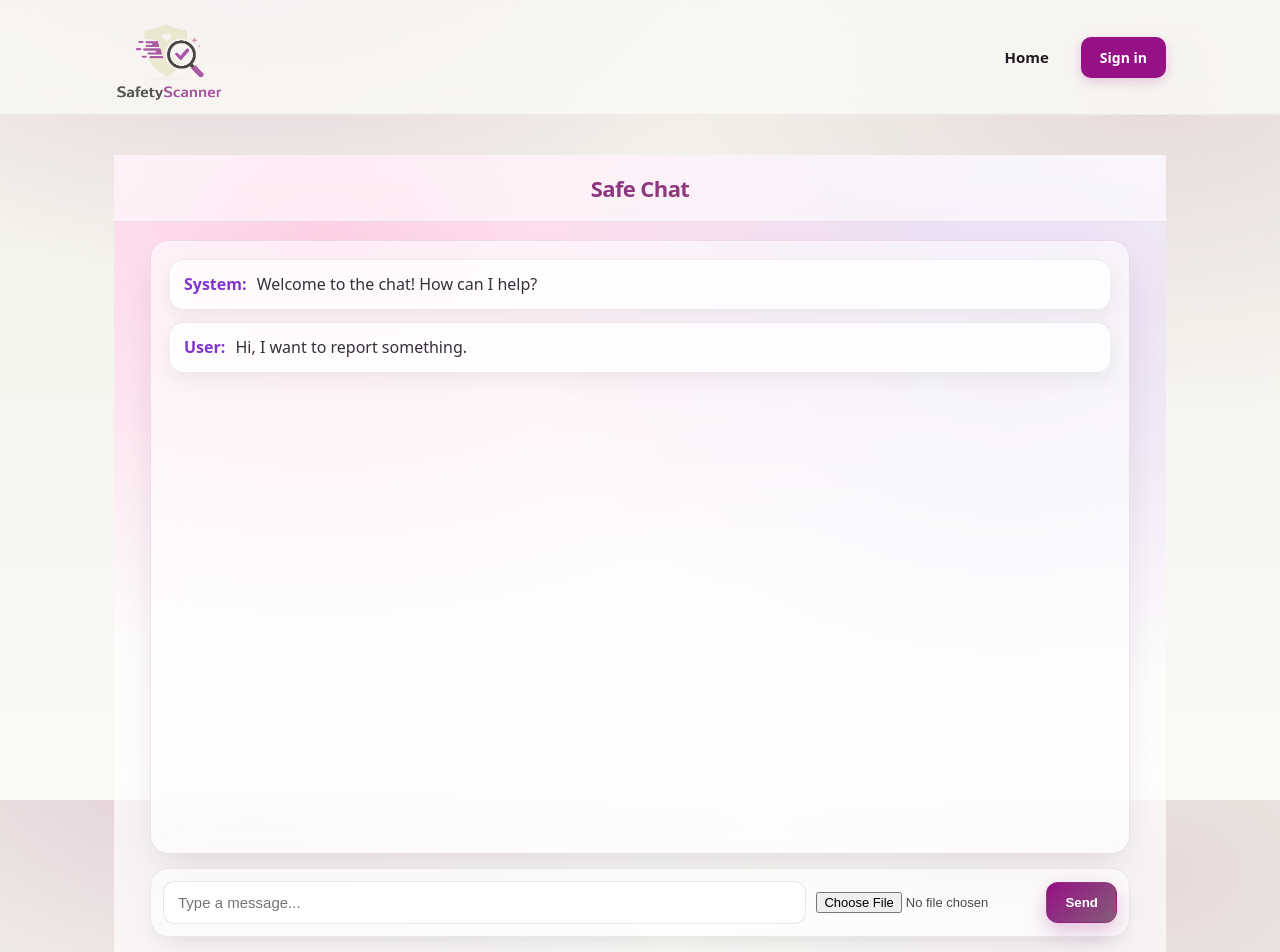
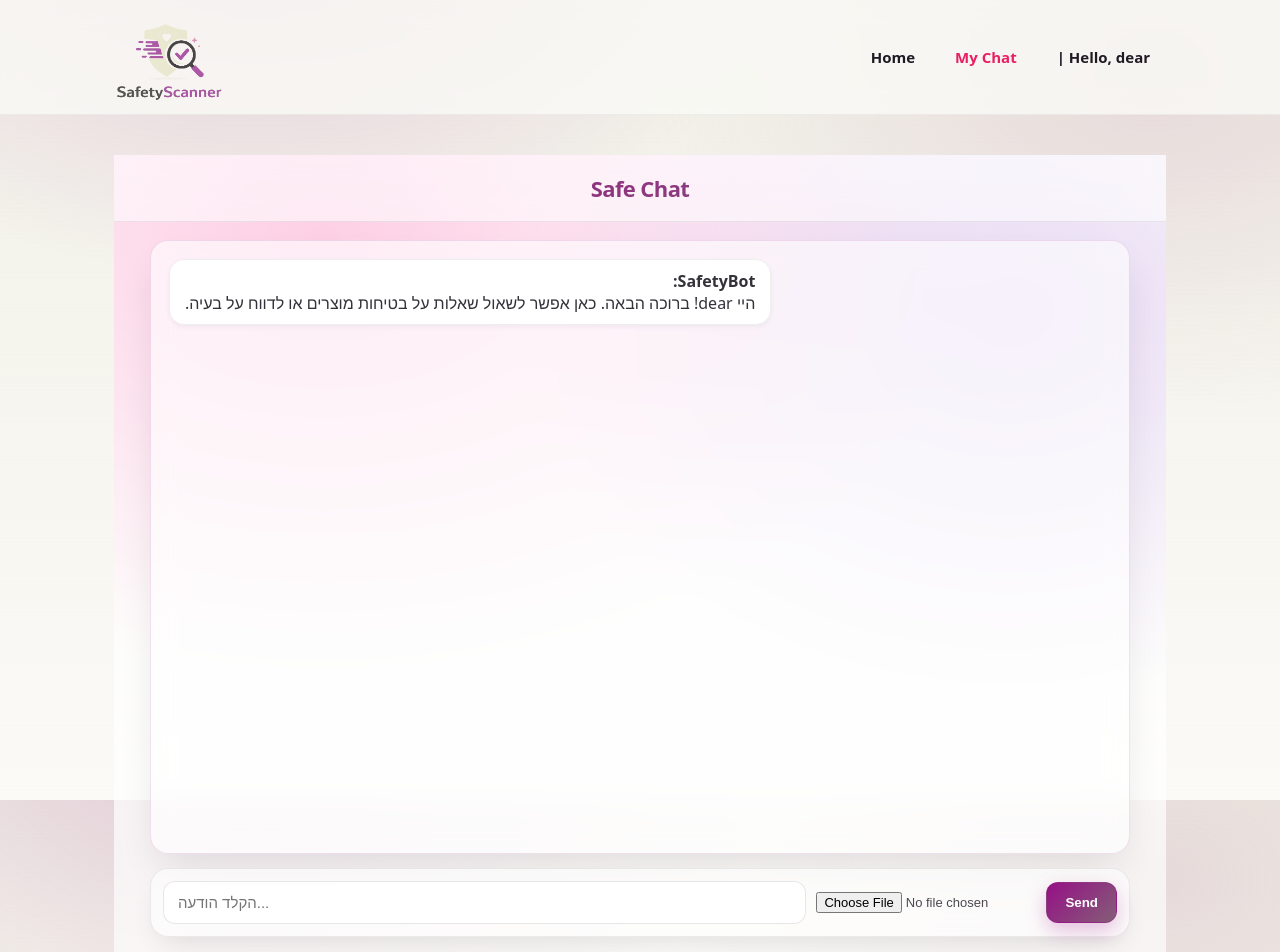
Before and after one commit to yahlizamero/Safety-Scanner, a React (Vite) app in the folder client/: page /chat in a window 1280 px wide. Shown: the top 952 px of the page. Built offline with nearby package versions, Linux system fonts and the light colour scheme; no server answers.

Commit message:
connected chatscreen to real openai

```diff
--- a/client/package.json
+++ b/client/package.json
@@ -11,6 +11,7 @@
   },
   "dependencies": {
     "axios": "^1.13.2",
+    "openai": "^6.15.0",
     "react": "^19.2.0",
     "react-dom": "^19.2.0",
     "react-router": "^7.9.6",
--- a/client/src/App.jsx
+++ b/client/src/App.jsx
@@ -1,15 +1,17 @@
+import { useState } from 'react';
 import { Routes, Route, Link } from 'react-router-dom';
 import Home from './pages/HomePage/HomePage';
-// Will be added later:
-// import AuthPage from './pages/AuthPage/AuthPage';
-// import ChatPage from './pages/ChatPage/ChatPage';
-import styles from './styles/App.module.css';
 import AuthPage from './pages/AuthPage/AuthPage';
 import ChatScreen from "./pages/ChatScreen/ChatScreen";
-import projectLogo from './assets/project-logo.png'
-
+import styles from './styles/App.module.css';
+import projectLogo from './assets/project-logo.png';
 
 function App() {
+  // --- התיקון כאן: מחקנו את ה-setUser (החלק השני) כי הוא מיותר כרגע ---
+  // במקום: const [currentUser, setUser] = ...
+  // כתבנו רק:
+  const [currentUser] = useState({ name: "dear", id: 1 });
+
   return (
       <div className={styles.app}>
         <header className={styles.appHeader}>
@@ -20,7 +22,19 @@ function App() {
 
             <nav className={styles.appNav}>
               <Link to="/" className={styles.appLink}>Home</Link>
-              <Link to="/auth" className={styles.signInButton}>Sign in</Link>
+
+              {!currentUser ? (
+                <Link to="/auth" className={styles.signInButton}>Sign in</Link>
+              ) : (
+                <>
+                  <Link to="/chat" className={styles.appLink} style={{color: '#e91e63', fontWeight: 'bold'}}>
+                    My Chat
+                  </Link>
+                  <span className={styles.appLink} style={{cursor: 'default'}}>
+                     | Hello, {currentUser.name}
+                  </span>
+                </>
+              )}
             </nav>
           </div>
         </header>
@@ -29,7 +43,7 @@ function App() {
         <Routes>
           <Route path="/" element={<Home />} />
           <Route path="/auth" element={<AuthPage />} />
-          <Route path="/chat" element={<ChatScreen />} />
+          <Route path="/chat" element={<ChatScreen user={currentUser} />} />
           </Routes>
         </main>
 
--- a/client/src/pages/ChatScreen/ChatScreen.jsx
+++ b/client/src/pages/ChatScreen/ChatScreen.jsx
@@ -1,31 +1,128 @@
-import "./chatScreen.css";
+/* eslint-disable react/prop-types */
+import { useState, useRef, useEffect } from 'react'; // מחקנו את React מכאן כי לא צריך אותו
+import { sendMessageToAI } from '../../services/chatService';
+import "./ChatScreen.css";
 
-function ChatScreen() {
+function ChatScreen({ user }) {
+
+  const [messages, setMessages] = useState([
+    {
+      id: 1,
+      sender: 'system',
+      text: `היי ${user?.name || 'אורחת'}! ברוכה הבאה. כאן אפשר לשאול שאלות על בטיחות מוצרים או לדווח על בעיה.`
+    }
+  ]);
+
+  const [inputText, setInputText] = useState("");
+  const [selectedFile, setSelectedFile] = useState(null);
+  const [isTyping, setIsTyping] = useState(false);
+
+  const messagesEndRef = useRef(null);
+
+  const scrollToBottom = () => {
+    messagesEndRef.current?.scrollIntoView({ behavior: "smooth" });
+  };
+
+  useEffect(() => {
+    scrollToBottom();
+  }, [messages, isTyping]);
+
+
+  const handleSend = async () => {
+    if (!inputText.trim() && !selectedFile) return;
+
+    const newMsg = {
+      id: Date.now(),
+      sender: 'user',
+      text: inputText,
+      image: selectedFile ? URL.createObjectURL(selectedFile) : null
+    };
+
+    setMessages((prev) => [...prev, newMsg]);
+    setInputText("");
+    setSelectedFile(null);
+    setIsTyping(true);
+
+    try {
+      const aiResponseText = await sendMessageToAI(newMsg.text, selectedFile);
+
+      const systemMsg = {
+        id: Date.now() + 1,
+        sender: 'system',
+        text: aiResponseText
+      };
+      setMessages((prev) => [...prev, systemMsg]);
+
+    } catch (error) {
+      console.error("Error:", error);
+      alert("הייתה בעיה בשליחת ההודעה");
+    } finally {
+      setIsTyping(false);
+    }
+  };
+
   return (
     <div className="chat-screen">
-      {/* כותרת */}
       <header className="chat-header">
         <h2>Safe Chat</h2>
       </header>
 
-      {/* אזור ההודעות */}
       <main className="chat-messages">
-        <p>
-          <strong>System:</strong> Welcome to the chat! How can I help?
-        </p>
-        <p>
-          <strong>User:</strong> Hi, I want to report something.
-        </p>
-        {/* הודעות נוספות יתווספו כאן בהמשך */}
+        {messages.map((msg) => (
+          <div key={msg.id} style={{
+            display: 'flex',
+            justifyContent: msg.sender === 'user' ? 'flex-end' : 'flex-start',
+            marginBottom: '10px'
+          }}>
+            <div className={`message-bubble ${msg.sender}`} style={{
+              background: msg.sender === 'user' ? '#eef2ff' : 'white',
+              padding: '10px 15px',
+              borderRadius: '15px',
+              maxWidth: '70%',
+              boxShadow: '0 2px 5px rgba(0,0,0,0.05)',
+              border: '1px solid #eee',
+              textAlign: 'right',
+              direction: 'rtl'
+            }}>
+              <strong>{msg.sender === 'system' ? 'SafetyBot' : (user?.name || 'אני')}: </strong>
+              <div style={{ whiteSpace: 'pre-wrap' }}>{msg.text}</div>
+
+              {msg.image && (
+                <img
+                  src={msg.image}
+                  alt="uploaded"
+                  style={{maxWidth: '100%', marginTop: '10px', borderRadius: '10px'}}
+                />
+              )}
+            </div>
+          </div>
+        ))}
+
+        {isTyping && <div style={{color: '#888', fontStyle: 'italic', margin: '10px'}}>המערכת מקלידה...</div>}
+
+        <div ref={messagesEndRef} />
       </main>
 
-      {/* אזור הקלט */}
       <footer className="chat-input">
-        <input type="text" placeholder="Type a message..." />
+        <input
+          type="text"
+          placeholder="הקלד הודעה..."
+          value={inputText}
+          onChange={(e) => setInputText(e.target.value)}
+          onKeyDown={(e) => e.key === 'Enter' && handleSend()}
+          disabled={isTyping}
+        />
 
-        <input type="file" accept="image/*" />
+        <input
+          type="file"
+          accept="image/*"
+          onChange={(e) => setSelectedFile(e.target.files[0])}
+          disabled={isTyping}
+        />
 
-        <button>Send</button>
+        <button onClick={handleSend} disabled={isTyping}>
+          {isTyping ? '...' : 'Send'}
+        </button>
       </footer>
     </div>
   );
--- /dev/null
+++ b/client/src/services/chatService.js
@@ -0,0 +1,36 @@
+import OpenAI from "openai";
+
+// חיבור ל-OpenAI
+const openai = new OpenAI({
+  apiKey: import.meta.env.VITE_OPENAI_API_KEY,
+  dangerouslyAllowBrowser: true
+});
+
+export const sendMessageToAI = async (text, file) => {
+  // --- התיקון כאן: הוספנו את file להדפסה ---
+  console.log("Sending to OpenAI -> Text:", text, "File:", file);
+
+  try {
+    const messages = [
+      {
+        role: "system",
+        content: "אתה עוזר בטיחות חכם בשם SafetyScanner. התפקיד שלך הוא לעזור למשתמשים לזהות סכנות במוצרים. ענה תמיד בעברית, בצורה קצרה ומקצועית."
+      },
+      {
+        role: "user",
+        content: text
+      }
+    ];
+
+    const completion = await openai.chat.completions.create({
+      model: "gpt-4o",
+      messages: messages,
+    });
+
+    return completion.choices[0].message.content;
+
+  } catch (error) {
+    console.error("Error communicating with OpenAI:", error);
+    return "אופס, נתקלתי בבעיה בחיבור לשרת ה-AI. אנא בדוק את החיבור לרשת או את המפתח (API Key).";
+  }
+};
```
Also changed, not shown: 2 other files (tests, documents, lock files or other folders).
